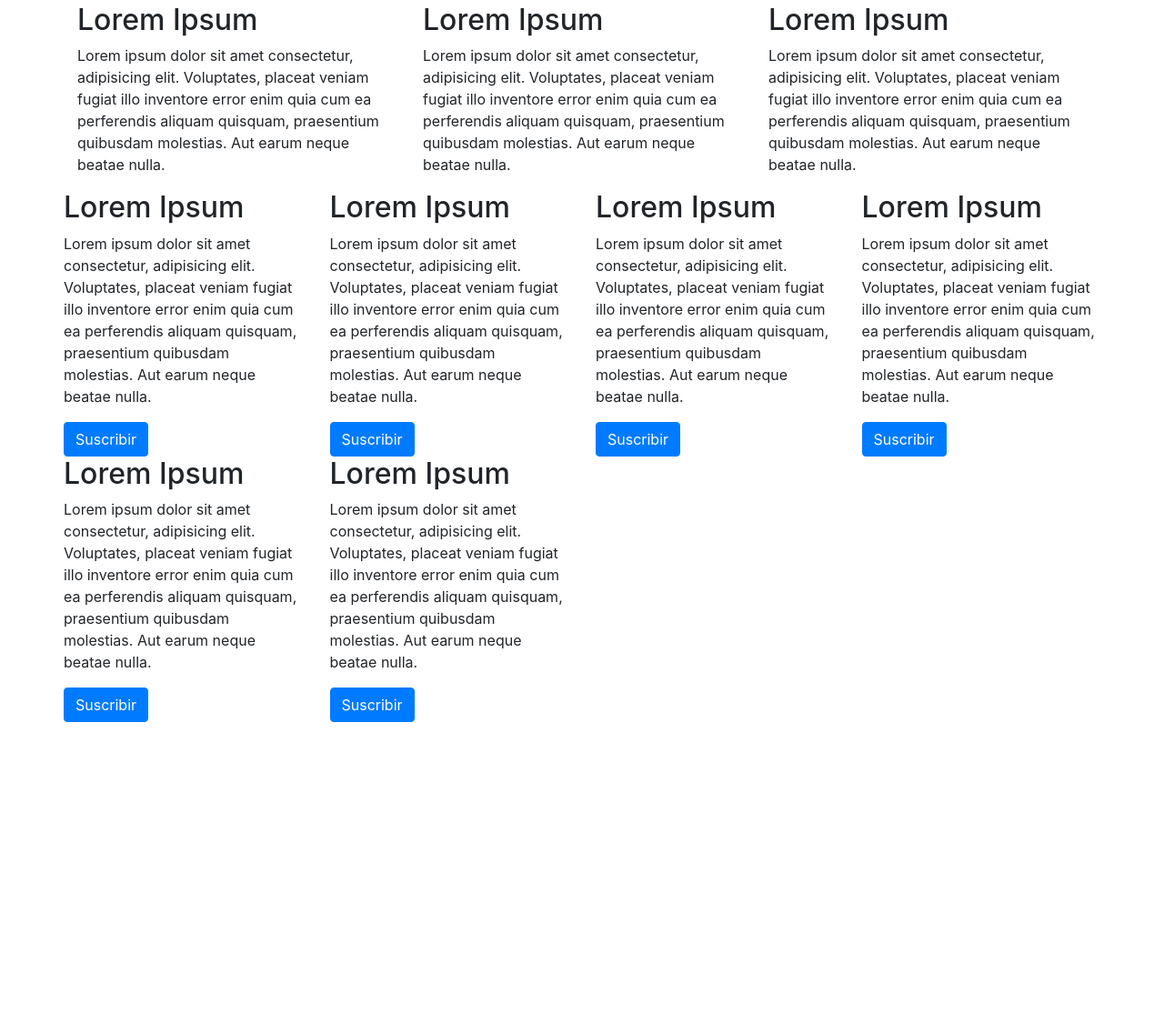
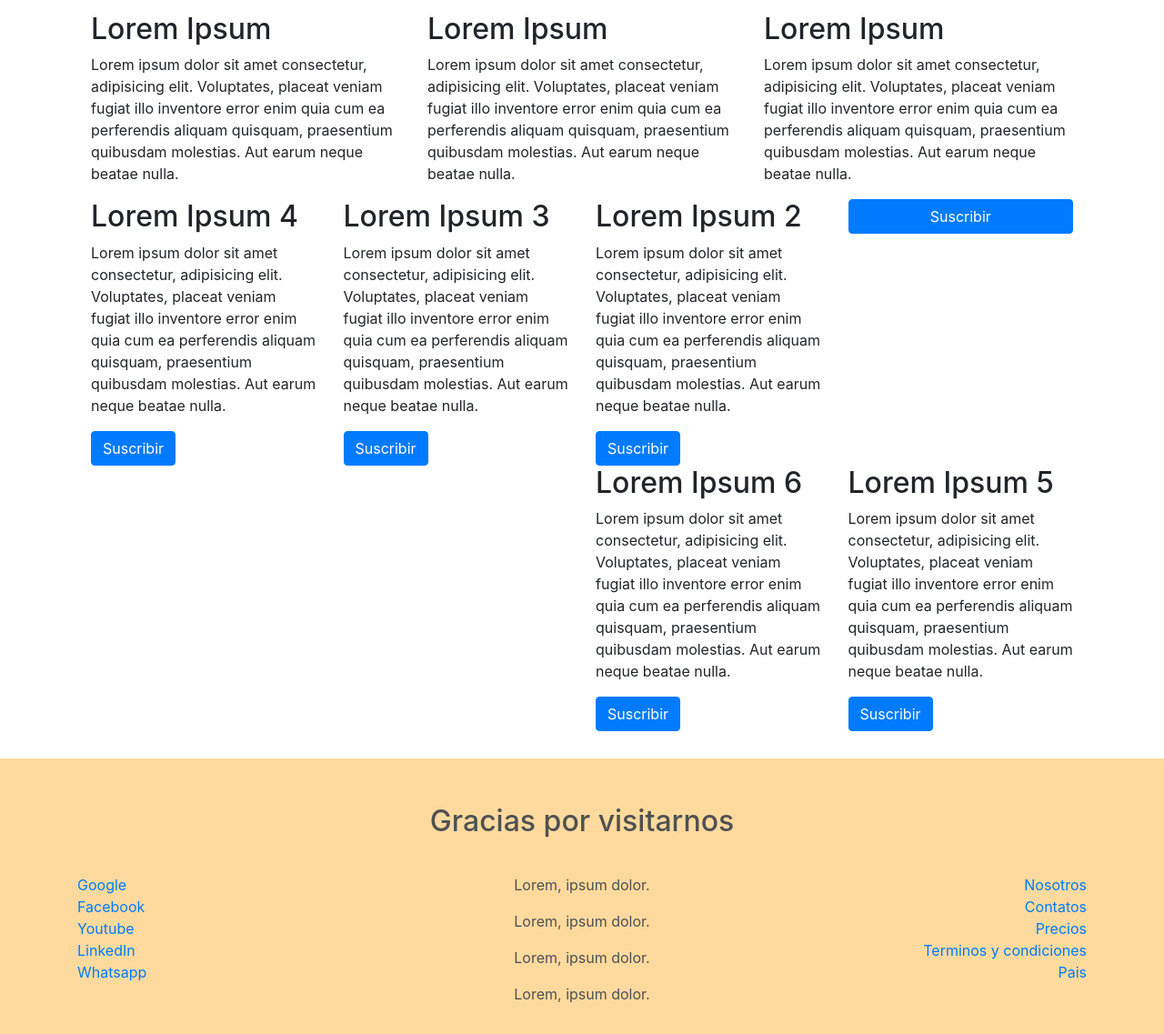
Before and after one commit to Frorozcoloa/Ejercios_Bootsrap, a website: page index.html in a window 1280 px wide. Shown: the part 397-1534 px from the top of the page at 91% size. Before the commit the page ends 1201 px from the top, so only its background shows below. Drawn offline with nearby package versions, Linux system fonts and the light colour scheme.

Commit message:
Se creó el footer

```diff
--- a/css/main.css
+++ b/css/main.css
@@ -1,3 +1,15 @@
 .row-header {
-    padding-bottom: 10px;
+    padding: 10px 0px 20px 0px;
+    margin: 0px 0px 10px 0px;
 }
+
+.jumbotron {
+    color: #505050;
+    background-color: #fdf9c4;
+}
+
+footer {
+    padding: 40px 15px 0px 15px;
+    background-color: #ffda9e;
+    color: #505050
+}
--- a/index.html
+++ b/index.html
@@ -38,40 +38,76 @@
                 <h2>Lorem Ipsum</h2>
                 <p>Lorem ipsum dolor sit amet consectetur, adipisicing elit. Voluptates, placeat veniam fugiat illo inventore error enim quia cum ea perferendis aliquam quisquam, praesentium quibusdam molestias. Aut earum neque beatae nulla.</p>
             </div>
-            <div class="row">
+            <div class="d-flex flex-row-reverse flex-wrap">
+                <div class="col-sm-3 d-flex flex-column">
+                    <div>
+
+                    </div>
+
+                    <button class="btn btn-primary">Suscribir</button>
+                </div>
                 <div class="col-sm-3">
-                    <h2>Lorem Ipsum</h2>
+                    <div></div>
+                    <h2>Lorem Ipsum 2</h2>
                     <p>Lorem ipsum dolor sit amet consectetur, adipisicing elit. Voluptates, placeat veniam fugiat illo inventore error enim quia cum ea perferendis aliquam quisquam, praesentium quibusdam molestias. Aut earum neque beatae nulla.</p>
                     <button class="btn btn-primary">Suscribir</button>
                 </div>
                 <div class="col-sm-3">
-                    <h2>Lorem Ipsum</h2>
+                    <h2>Lorem Ipsum 3</h2>
                     <p>Lorem ipsum dolor sit amet consectetur, adipisicing elit. Voluptates, placeat veniam fugiat illo inventore error enim quia cum ea perferendis aliquam quisquam, praesentium quibusdam molestias. Aut earum neque beatae nulla.</p>
                     <button class="btn btn-primary">Suscribir</button>
                 </div>
                 <div class="col-sm-3">
-                    <h2>Lorem Ipsum</h2>
+                    <h2>Lorem Ipsum 4</h2>
                     <p>Lorem ipsum dolor sit amet consectetur, adipisicing elit. Voluptates, placeat veniam fugiat illo inventore error enim quia cum ea perferendis aliquam quisquam, praesentium quibusdam molestias. Aut earum neque beatae nulla.</p>
                     <button class="btn btn-primary">Suscribir</button>
                 </div>
                 <div class="col-sm-3">
-                    <h2>Lorem Ipsum</h2>
+                    <h2>Lorem Ipsum 5</h2>
                     <p>Lorem ipsum dolor sit amet consectetur, adipisicing elit. Voluptates, placeat veniam fugiat illo inventore error enim quia cum ea perferendis aliquam quisquam, praesentium quibusdam molestias. Aut earum neque beatae nulla.</p>
                     <button class="btn btn-primary">Suscribir</button>
                 </div>
                 <div class="col-sm-3">
-                    <h2>Lorem Ipsum</h2>
-                    <p>Lorem ipsum dolor sit amet consectetur, adipisicing elit. Voluptates, placeat veniam fugiat illo inventore error enim quia cum ea perferendis aliquam quisquam, praesentium quibusdam molestias. Aut earum neque beatae nulla.</p>
-                    <button class="btn btn-primary">Suscribir</button>
-                </div>
-                <div class="col-sm-3">
-                    <h2>Lorem Ipsum</h2>
+                    <h2>Lorem Ipsum 6</h2>
                     <p>Lorem ipsum dolor sit amet consectetur, adipisicing elit. Voluptates, placeat veniam fugiat illo inventore error enim quia cum ea perferendis aliquam quisquam, praesentium quibusdam molestias. Aut earum neque beatae nulla.</p>
                     <button class="btn btn-primary">Suscribir</button>
                 </div>
             </div>
         </div>
     </div>
+    <footer>
+        <div class="container">
+            <div class="row row-header">
+                <div class="col-sm-12 d-flex justify-content-center">
+                    <h2 class="text-center">Gracias por visitarnos</h2>
+                </div>
+            </div>
+            <div class="row">
+                <div class="col-sm-4 d-flex flex-column align-items-start">
+                    <a href="http://google.com">Google</a>
+                    <a href="http://google.com">Facebook</a>
+                    <a href="http://google.com">Youtube</a>
+                    <a href="http://google.com">LinkedIn</a>
+                    <a href="http://google.com">Whatsapp</a>
+                </div>
+                <div class="col-sm-4 d-flex flex-column align-items-center">
+                    <address>
+                        <p>Lorem, ipsum dolor.</p>
+                        <p>Lorem, ipsum dolor.</p>
+                        <p>Lorem, ipsum dolor.</p>
+                        <p>Lorem, ipsum dolor.</p>
+                    </address>
+                </div>
+                <div class="col-sm-4 d-flex flex-column align-items-end">
+                    <a href="http://google.com">Nosotros</a>
+                    <a href="http://google.com">Contatos</a>
+                    <a href="http://google.com">Precios</a>
+                    <a href="http://google.com">Terminos y condiciones</a>
+                    <a href="http://google.com">Pais</a>
+                </div>
+            </div>
+        </div>
+    </footer>
 
 
     <script href="node_modules/jquery/dist/jquery.min.js"></script>
```
Also changed, not shown: 3 other files.
